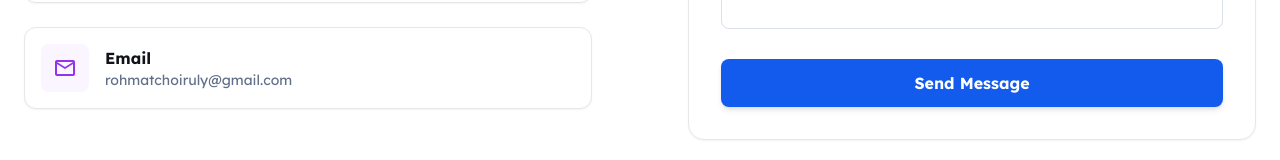
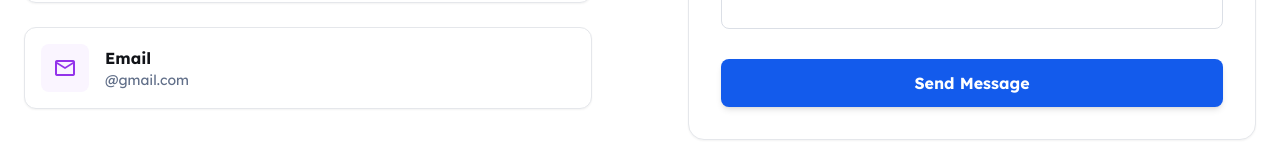
Before and after one commit to ruly13/project-digital-branding, a Next.js app: page /home in a window 1280 px wide. Shown: the part 6097-6257 px from the top of the page. Built offline with nearby package versions, Linux system fonts and the light colour scheme.

Commit message:
feat: add ContactSection component with a contact form and social links.

```diff
--- a/src/components/home/komponen/ContactSection.tsx
+++ b/src/components/home/komponen/ContactSection.tsx
@@ -69,7 +69,7 @@ export default function ContactSection() {
                      </div>
                      <div>
                         <p className="font-bold text-[#111318]">Email</p>
-                        <p className="text-sm text-[#616f89]">rohmatchoiruly@gmail.com</p>
+                        <p className="text-sm text-[#616f89]">@gmail.com</p>
                      </div>
                   </div>
                </div>
```
